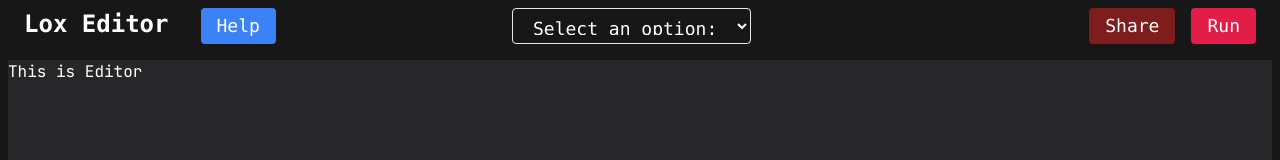
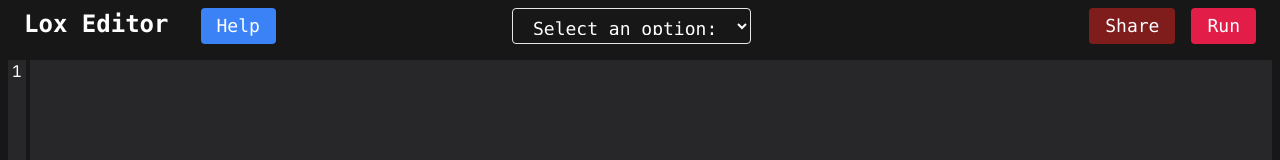
Before and after one commit to bp7968h/lox-editor, a React (Vite) app: page / in a window 1280 px wide. Shown: the top 160 px of the page. Built offline with nearby package versions, Linux system fonts and the light colour scheme.

Commit message:
feat: add editor skeleton

```diff
--- a/src/components/Editor.tsx
+++ b/src/components/Editor.tsx
@@ -1,9 +1,42 @@
-import React from "react";
+import React, {useState, useRef} from "react";
 
 const Editor: React.FC = () => {
+    const [lines, setLines] = useState<string[]>([""]);
+    const editorRef = useRef<HTMLDivElement>(null);
+
+    const handleKeyDown = (e: React.KeyboardEvent<HTMLDivElement>) => {
+        const { key } = e;
+        console.log(key);
+    }
+
     return (
-        <div className="my-2 mx-2 bg-code font-code_mono grow">
-            This is Editor
+        <div className="my-2 mx-2 bg-code font-code_mono grow flex">
+            <div className="bg-inherit w-auto text-right px-1 border-r-4 border-neutral-900">
+                {lines.map((_, idx) => (
+                  <div key={idx} className="h-6">
+                    {idx + 1}
+                  </div>
+                ))}
+            </div>
+            <div
+                ref={editorRef}
+                className="bg-inherit text-white grow px-2 py-0 focus:outline-none"
+                contentEditable={true}
+                spellCheck={false}
+                onKeyDown={handleKeyDown}
+                suppressContentEditableWarning={true}
+            >
+                {lines.map((line, idx) => (
+                    <div
+                        key={idx}
+                        className="whitespace-pre text-white h-6"
+                    >
+                        <span>
+                            {line}
+                        </span>
+                    </div>
+                ))}
+            </div>
         </div>
     )
 };
```
